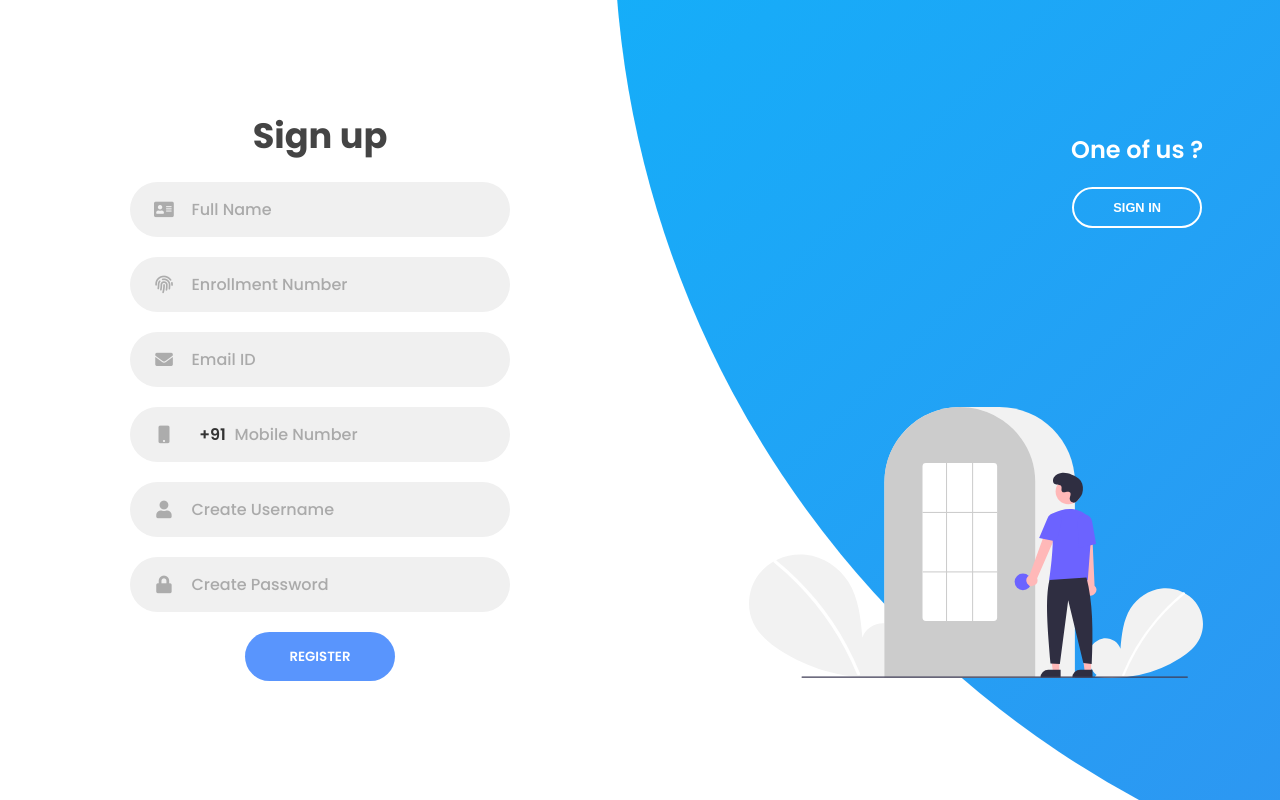
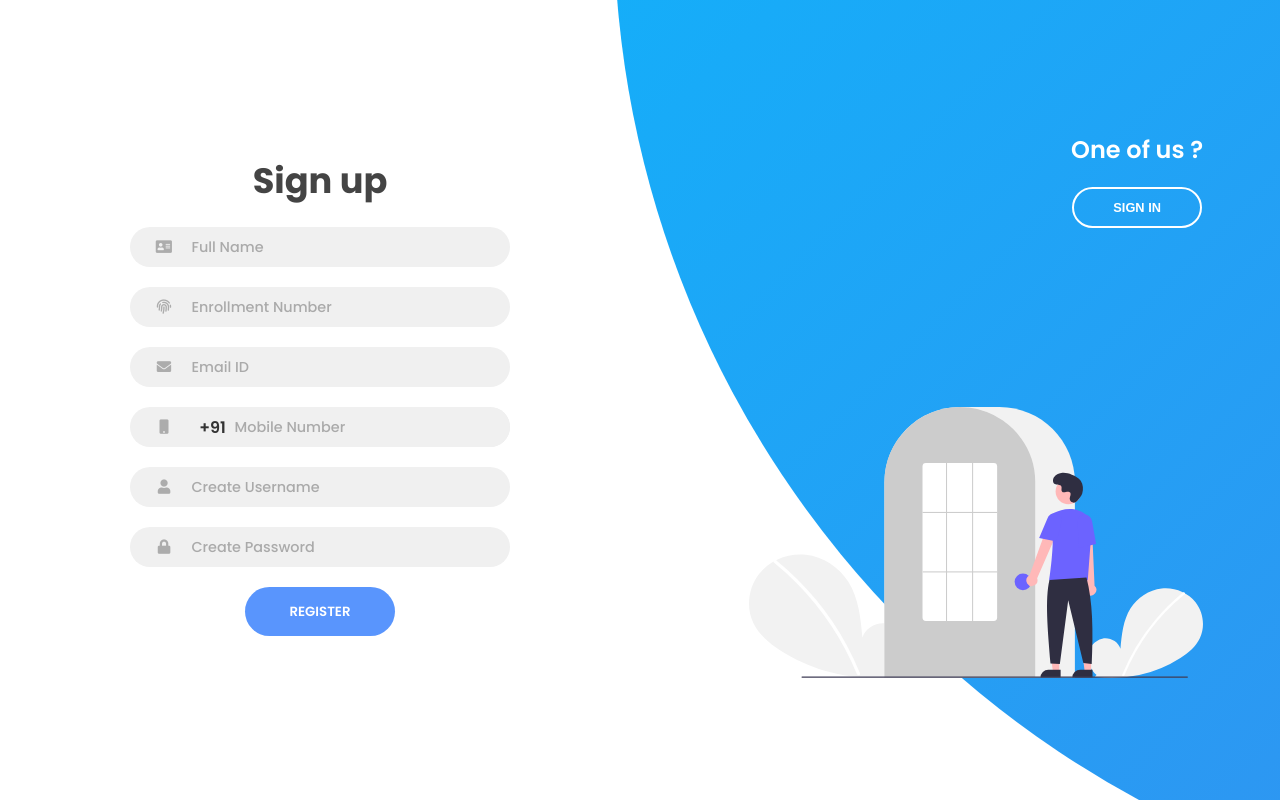
Before and after one commit to kunal2899/AcuteVision, an Angular app in the folder av-web/: page /log-reg in a window 1280 px wide. Both pictures are taken after a click on the button "SIGN UP". Built offline with nearby package versions, Linux system fonts and the light colour scheme.

Commit message:
additonal validation css added

```diff
--- a/av-web/src/app/log-reg/log-reg.component.css
+++ b/av-web/src/app/log-reg/log-reg.component.css
@@ -8,7 +8,7 @@
 
 ::-webkit-inner-spin-button,
 ::-webkit-outer-spin-button{
-  visibility: hidden;
+  display: none;
 }
 
 input {
@@ -97,12 +97,21 @@ form.sign-in-form {
   overflow: hidden;
 }
 
+.sign-up-form .input-field{
+  height: 40px;
+}
+
 .input-field i {
   text-align: center;
   line-height: 55px;
   color: #acacac;
   transition: 0.5s;
   font-size: 1.1rem;
+}
+
+.sign-up-form .input-field i {
+  line-height: 40px;
+  font-size: 0.9rem;
 }
 
 .input-field input {
@@ -113,6 +122,10 @@ form.sign-in-form {
   font-weight: 600;
   font-size: 1rem;
   color: #333;
+}
+.sign-up-form .input-field input{
+  font-size: 0.9rem;
+  font-weight: 500;
 }
 .input-field #select{
   width: auto;
@@ -134,8 +147,8 @@ form.sign-in-form {
 .input-field input[type=number]{
   position: relative;
   left: 13.8%;
-  z-index: 2;
-  /* background-color: #f0f0f0; */
+  z-index: 4;
+  background-color: #f0f0f0;
 }
 
 .input-field input::placeholder {
@@ -322,7 +335,8 @@ form.sign-in-form {
 .input-field-error {
   max-width: 380px;
   width: 100%;
-  background-color: rgba(202, 49, 49, 0.281);
+  /* background-color: rgba(211, 36, 36, 0.212); */
+  box-shadow: 0 0 30px rgba(250, 0, 0, 0.685);
   font-size: 10px;
   margin: 10px 0;
   height: 55px;
--- a/av-web/src/app/log-reg/log-reg.component.html
+++ b/av-web/src/app/log-reg/log-reg.component.html
@@ -19,7 +19,7 @@
             <small *ngIf="loginForm.get('password').errors.required">Password is required</small>
             <!-- <div *ngIf="loginForm.get('password').errors.minlength">Password Is Not Valid</div> -->
           </marquee>
-          <input type="submit" [disabled]="loginForm.invalid" value="Login" class="btn solid" />
+          <input type="submit" value="Login" class="btn solid" />
         </form>
         <form [formGroup]="signupForm" (ngSubmit)="signUpUser()" action="#" class="sign-up-form">
           <h2 class="title">Sign up</h2>
@@ -290,7 +290,7 @@
             <small *ngIf="signupForm.get('password').errors.required">Password is required</small>
             <small *ngIf="signupForm.get('password').errors.pattern">Enter a valid password</small>
           </marquee>
-          <input type="submit" [disabled]="signupForm.invalid" class="btn" value="Register" />
+          <input type="submit" class="btn" value="Register" />
         </form>
       </div>
     </div>
--- a/av-web/src/app/log-reg/log-reg.component.ts
+++ b/av-web/src/app/log-reg/log-reg.component.ts
@@ -44,11 +44,19 @@ export class LogRegComponent implements OnInit {
   })
 
   loginUser(){
-    alert("it works");
+    if(this.loginForm.valid){
+      alert("it works");
+    } else{
+      this.loginForm.markAllAsTouched()
+    }
   }
 
   signUpUser(){
-    alert("It works");
+    if(this.signupForm.valid){
+      alert("it works");
+    } else{
+      this.signupForm.markAllAsTouched()
+    }
   }
 
 
--- a/av-web/src/index.html
+++ b/av-web/src/index.html
@@ -2,7 +2,7 @@
 <html lang="en">
 <head>
   <meta charset="utf-8">
-  <title>AvWeb</title>
+  <title>AcuteVision</title>
   <base href="/">
   <meta name="viewport" content="width=device-width, initial-scale=1">
   <link rel="icon" type="image/x-icon" href="favicon.ico">
```
